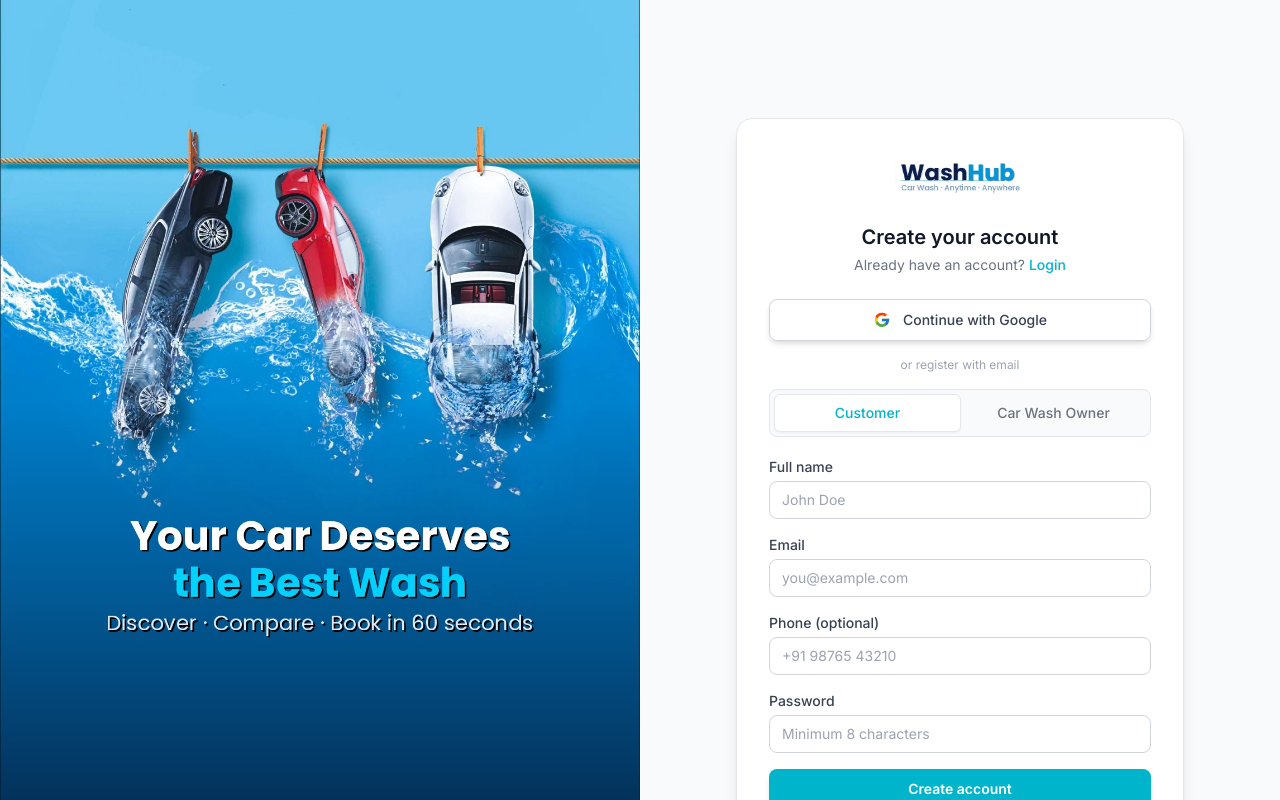
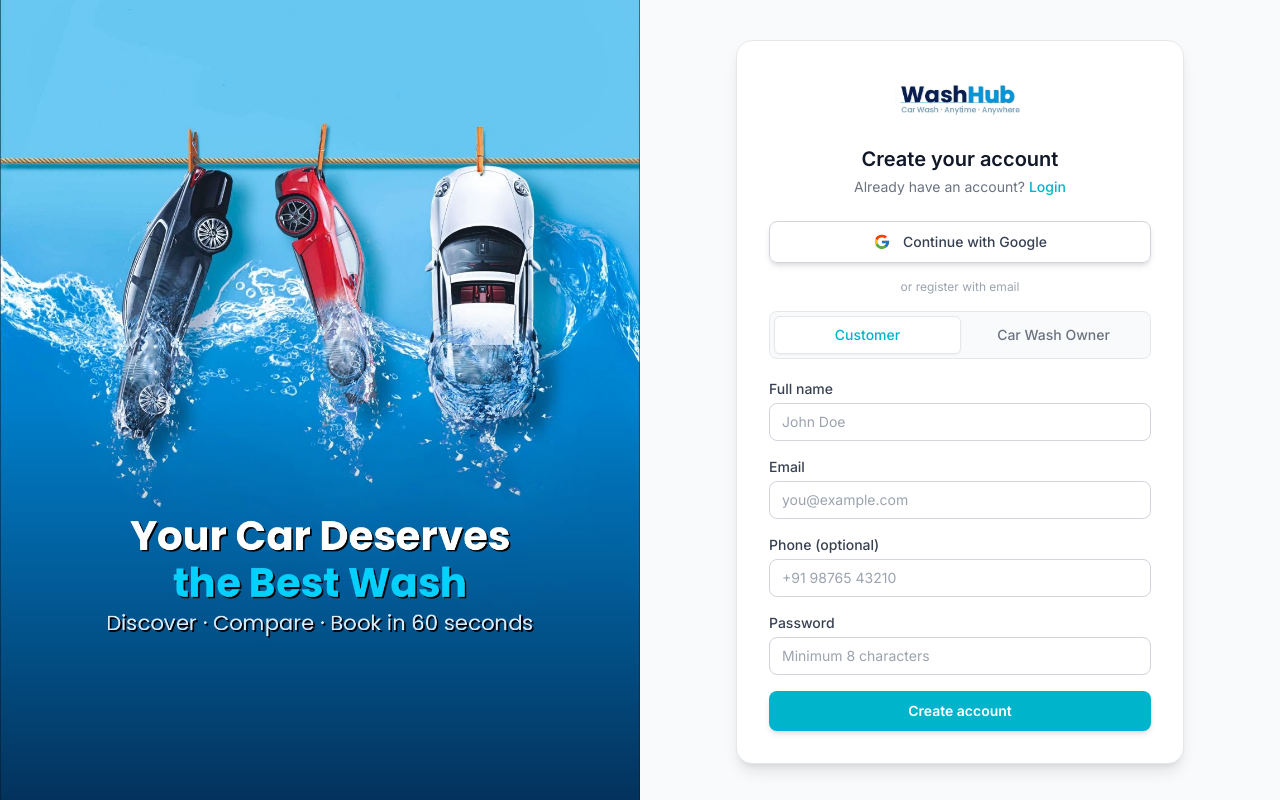
Before and after one commit to Manoranjan710/WashHub-frontend, a Next.js app: page /register in a window 1280 px wide. Built offline with nearby package versions, Linux system fonts and the light colour scheme; no server answers.

Commit message:
Fix: Center list page redirection without login

```diff
--- a/src/app/(auth)/login/page.tsx
+++ b/src/app/(auth)/login/page.tsx
@@ -45,7 +45,13 @@
       setToken(data.data.accessToken);
 
       const role = data.data.user.role;
-      const redirect = role === 'admin' ? '/admin' : role === 'vendor' ? '/vendor/dashboard' : '/';
+      // Honour a ?redirect= target for customers (e.g. a center they tried to
+      // book before logging in); admins/vendors always go to their dashboards.
+      const redirectParam = searchParams.get('redirect');
+      const redirect =
+        role === 'admin'  ? '/admin' :
+        role === 'vendor' ? '/vendor/dashboard' :
+        redirectParam || '/';
       router.push(redirect);
     } catch (err: unknown) {
       const msg =
--- a/src/app/(auth)/register/page.tsx
+++ b/src/app/(auth)/register/page.tsx
@@ -88,8 +88,8 @@
       </div>
 
       {/* Right panel — register form */}
-      <div className="flex flex-col items-center justify-center w-full lg:w-1/2 bg-gray-50 px-6 pt-[10rem] overflow-y-auto">
-        <div className="w-full max-w-md my-4">
+      <div className="flex flex-col items-center w-full lg:w-1/2 bg-gray-50 px-4 py-4 overflow-y-auto">
+        <div className="w-full max-w-md my-auto py-6">
           <div className="bg-white rounded-2xl shadow-lg border border-gray-200 p-8">
             <div className="mb-6 text-center">
               <Link href="/" className="inline-block">
--- a/src/components/centers/CenterCard.tsx
+++ b/src/components/centers/CenterCard.tsx
@@ -1,6 +1,9 @@
+'use client';
+
 import { memo } from 'react';
 import Link from 'next/link';
 import { CenterSearchResult } from '@/types/center';
+import { useAuthStore } from '@/store/authStore';
 
 function StarRating({ rating }: { rating: number }) {
   const rounded = Math.round(rating);
@@ -14,6 +17,14 @@
 }
 
 const CenterCard = memo(function CenterCard({ center }: { center: CenterSearchResult }) {
+  const user = useAuthStore((s) => s.user);
+
+  // Logged-out visitors can browse the list, but "View & Book" routes them to
+  // login first (with a redirect back to the center they picked).
+  const href = user
+    ? `/centers/${center.id}`
+    : `/login?redirect=/centers/${center.id}`;
+
   return (
     <article className="bg-white rounded-2xl border border-aqua-100/70 shadow-[0_4px_20px_rgba(0,95,115,0.09)] hover:shadow-[0_10px_36px_rgba(0,95,115,0.17)] hover:-translate-y-1 transition-all duration-200 flex flex-col">
       {/* Card header */}
@@ -52,7 +63,7 @@
       {/* Card footer */}
       <div className="px-5 pb-5">
         <Link
-          href={`/centers/${center.id}`}
+          href={href}
           className="block w-full text-center bg-aqua-500 hover:bg-aqua-600 active:scale-[0.98] text-white font-medium py-2.5 rounded-xl shadow-md hover:shadow-md transition-all duration-150 text-sm"
         >
           View &amp; Book
```
